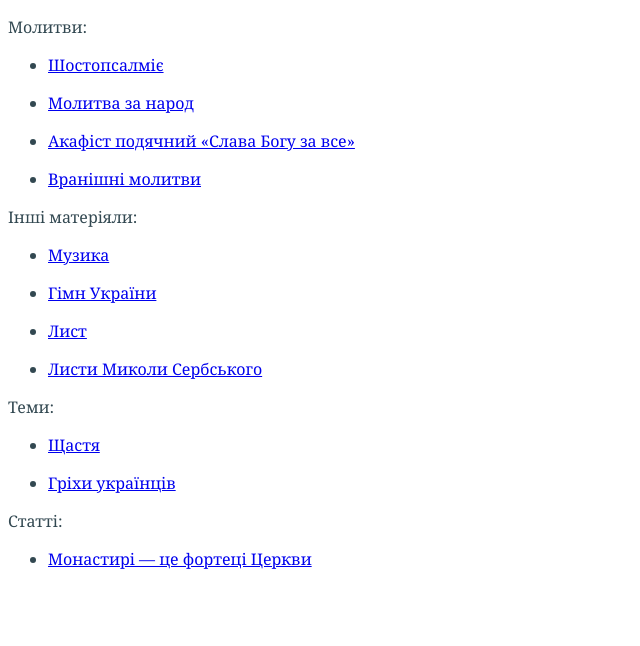
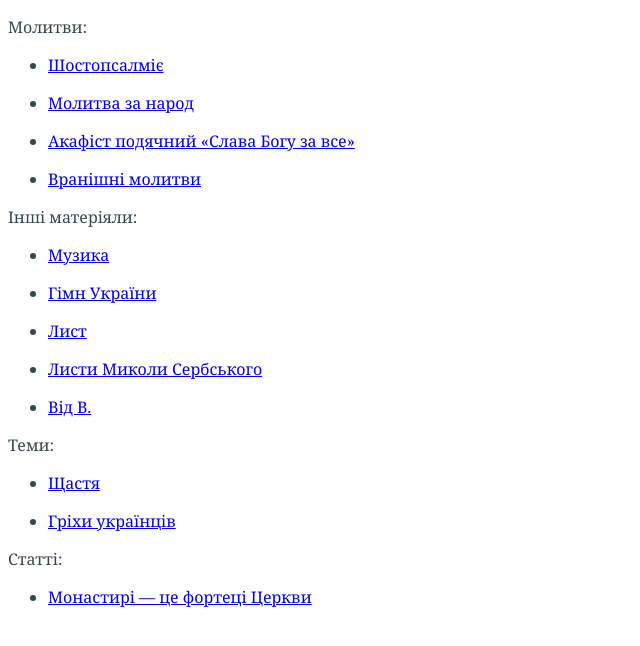
Before and after one commit to mivanchenko/monk, a plain HTML site: page index.html in a window 1280 px wide. Shown: the whole page, without its empty margins (0-640 px from the left). Drawn offline with Linux system fonts and the light colour scheme.

Commit message:
Add from-v

```diff
--- a/index.html
+++ b/index.html
@@ -19,7 +19,7 @@
 		<li><p><a href="/anthem">Гімн України</a></p></li>
 		<li><p><a href="/letter">Лист</a></p></li>
 		<li><p><a href="/serb">Листи Миколи Сербського</a></p></li>
-		<!-- li><p><a href="">Від Володимира</a></p></li -->
+		<li><p><a href="/from-v">Від В.</a></p></li>
 	</ul>
 	<p>Теми:</p>
 	<ul>
```
Also changed, not shown: 4 other files.
